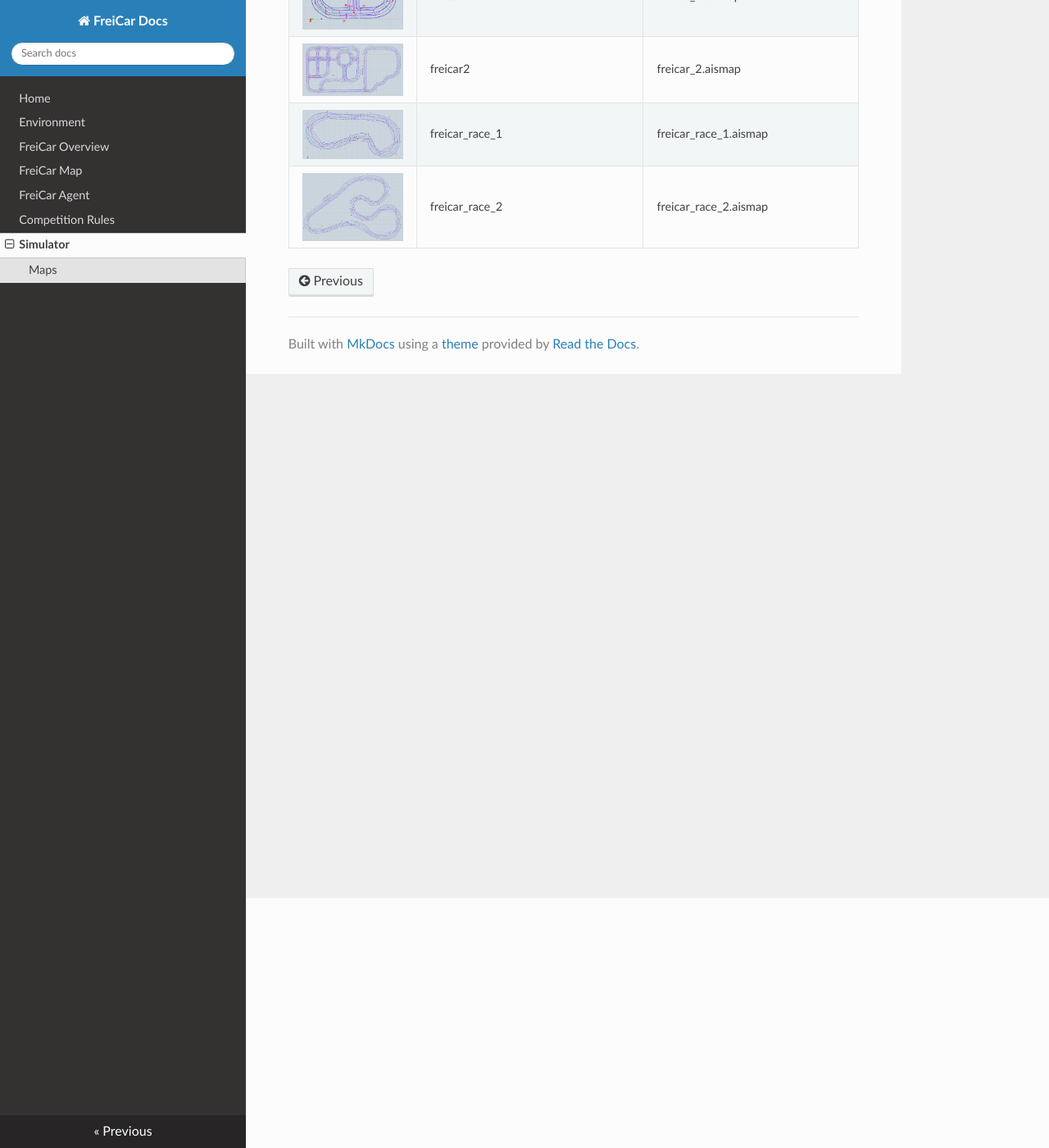
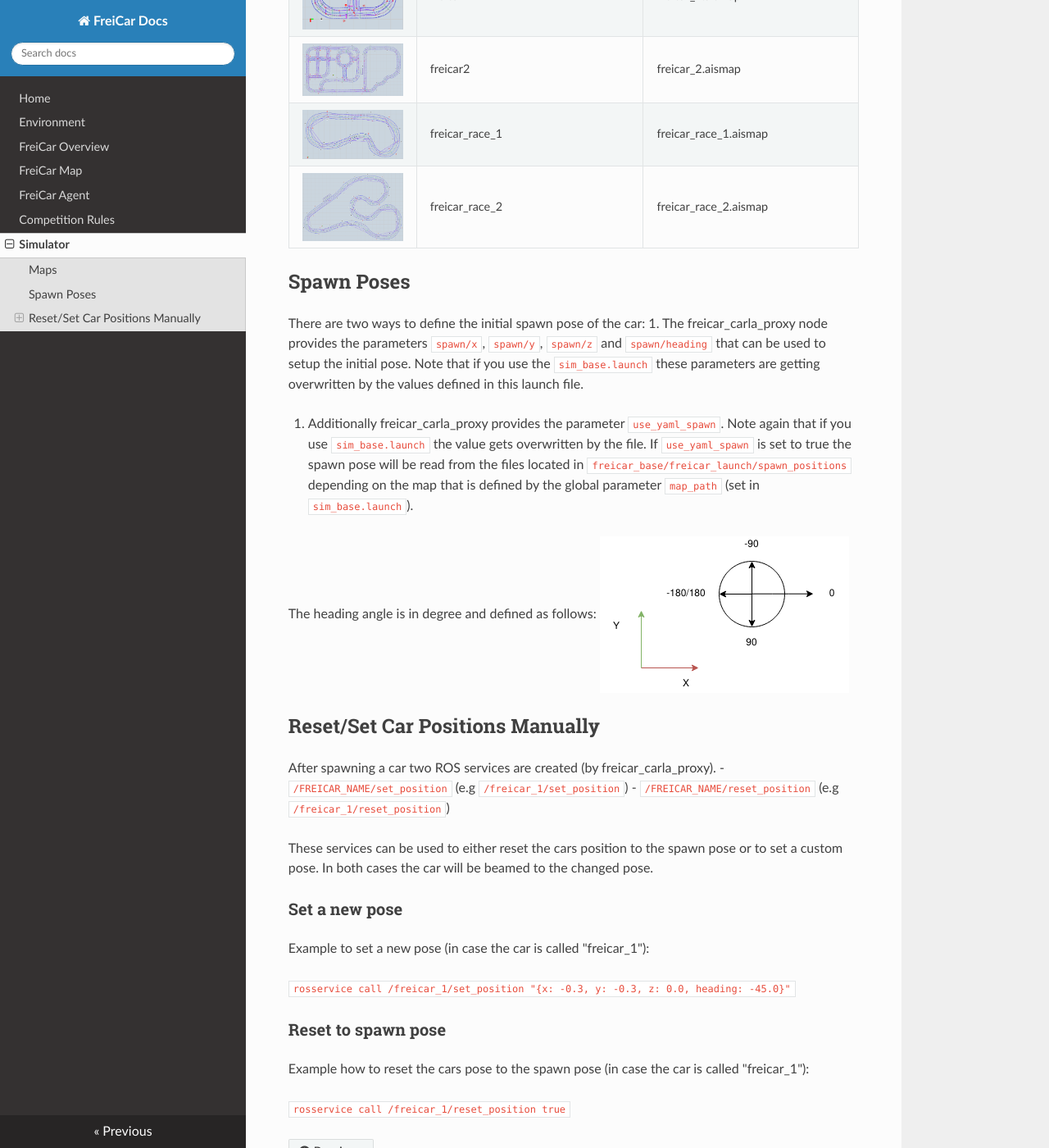
Before and after one commit to JohanVer/freicar_docs, an MkDocs documentation site: the page built from docs/simulator.md, in a window 1280 px wide and 1400 px high, scrolled down 305 px. Shown: the whole window at 82% size. Built offline with MkDocs 1.6.1, drawn with Linux system fonts in a browser that asks for light colours; nearby versions of some CDN libraries.

Commit message:
added spawning info

````diff
--- a/docs/simulator.md
+++ b/docs/simulator.md
@@ -8,3 +8,33 @@ Preview | Simulator Map Name (freicar_settings) | ROS Map Name (sim_launch.launc
 ![alt text](https://github.com/JohanVer/freicar_docs/raw/master/images/maps/freicar2.png "") | freicar2 | freicar_2.aismap
 ![alt text](https://github.com/JohanVer/freicar_docs/raw/master/images/maps/freicar_race_1.png "") | freicar_race_1 | freicar_race_1.aismap
 ![alt text](https://github.com/JohanVer/freicar_docs/raw/master/images/maps/freicar_race_2.png "") | freicar_race_2 | freicar_race_2.aismap
+
+## Spawn Poses
+There are two ways to define the initial spawn pose of the car:
+1. The freicar_carla_proxy node provides the parameters ```spawn/x```, ```spawn/y```, ```spawn/z``` and ```spawn/heading``` that can be used to setup the initial pose.
+ Note that if you use the ```sim_base.launch``` these parameters are getting overwritten by the values defined in this launch file.
+
+2. Additionally freicar_carla_proxy provides the parameter ```use_yaml_spawn```. Note again that if you use ```sim_base.launch``` the value gets overwritten by the file.
+ If ```use_yaml_spawn``` is set to true the spawn pose will be read from the files located in ``` freicar_base/freicar_launch/spawn_positions ``` depending on the map that is defined by the global parameter ```map_path``` (set in ```sim_base.launch```).
+
+The heading angle is in degree and defined as follows:
+![angle_definition](https://github.com/JohanVer/freicar_docs/raw/master/images/angle_def.png "")
+
+
+## Reset/Set Car Positions Manually
+
+After spawning a car two ROS services are created (by freicar_carla_proxy).
+- ```/FREICAR_NAME/set_position``` (e.g ```/freicar_1/set_position```)
+- ```/FREICAR_NAME/reset_position``` (e.g ```/freicar_1/reset_position```)
+
+These services can be used to either reset the cars position to the spawn pose or to set a custom pose. In both cases the car will be beamed to the changed pose.
+
+### Set a new pose
+Example to set a new pose (in case the car is called "freicar_1"):
+
+``` rosservice call /freicar_1/set_position "{x: -0.3, y: -0.3, z: 0.0, heading: -45.0}" ```
+
+### Reset to spawn pose
+Example how to reset the cars pose to the spawn pose (in case the car is called "freicar_1"):
+
+``` rosservice call /freicar_1/reset_position true ```
````
Also changed, not shown: images/angle_def.png (added).
